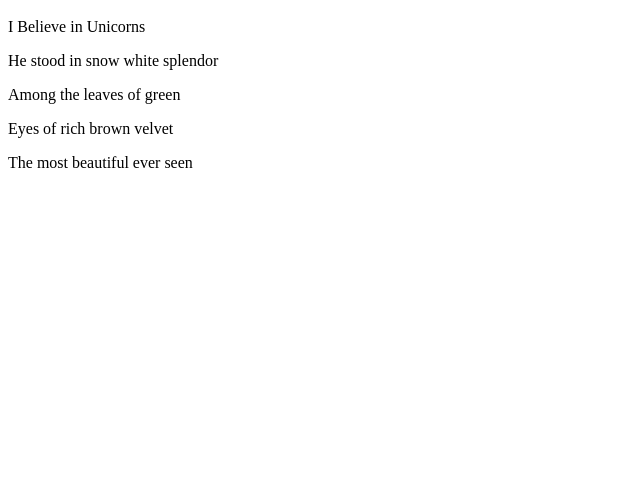
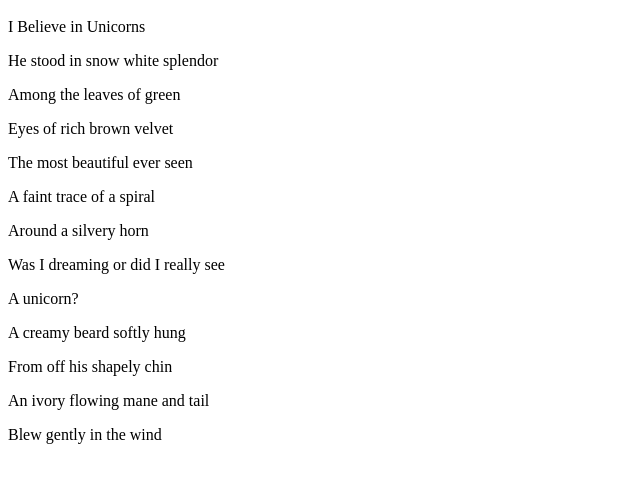
Before and after one commit to sherrrryz/sherrrryz.github.io, a plain HTML site: page hw/index.html in a window 1280 px wide. Shown: the part 101-584 px from the top of the page, without its empty margins (0-640 px from the left). Drawn offline with Linux system fonts and the light colour scheme.

Commit message:
change 1

```diff
--- a/hw/index.html
+++ b/hw/index.html
@@ -14,3 +14,13 @@
         <p>Among the leaves of green</p>
         <p>Eyes of rich brown velvet</p>
         <p>The most beautiful ever seen</p>
+
+        <p>A faint trace of a spiral</p>
+        <p>Around a silvery horn</p>
+        <p>Was I dreaming or did I really see</p>
+        <p>A unicorn?</p>
+
+        <p>A creamy beard softly hung</p>
+        <p>From off his shapely chin</p>
+        <p>An ivory flowing mane and tail</p>
+        <p>Blew gently in the wind</p>
```
